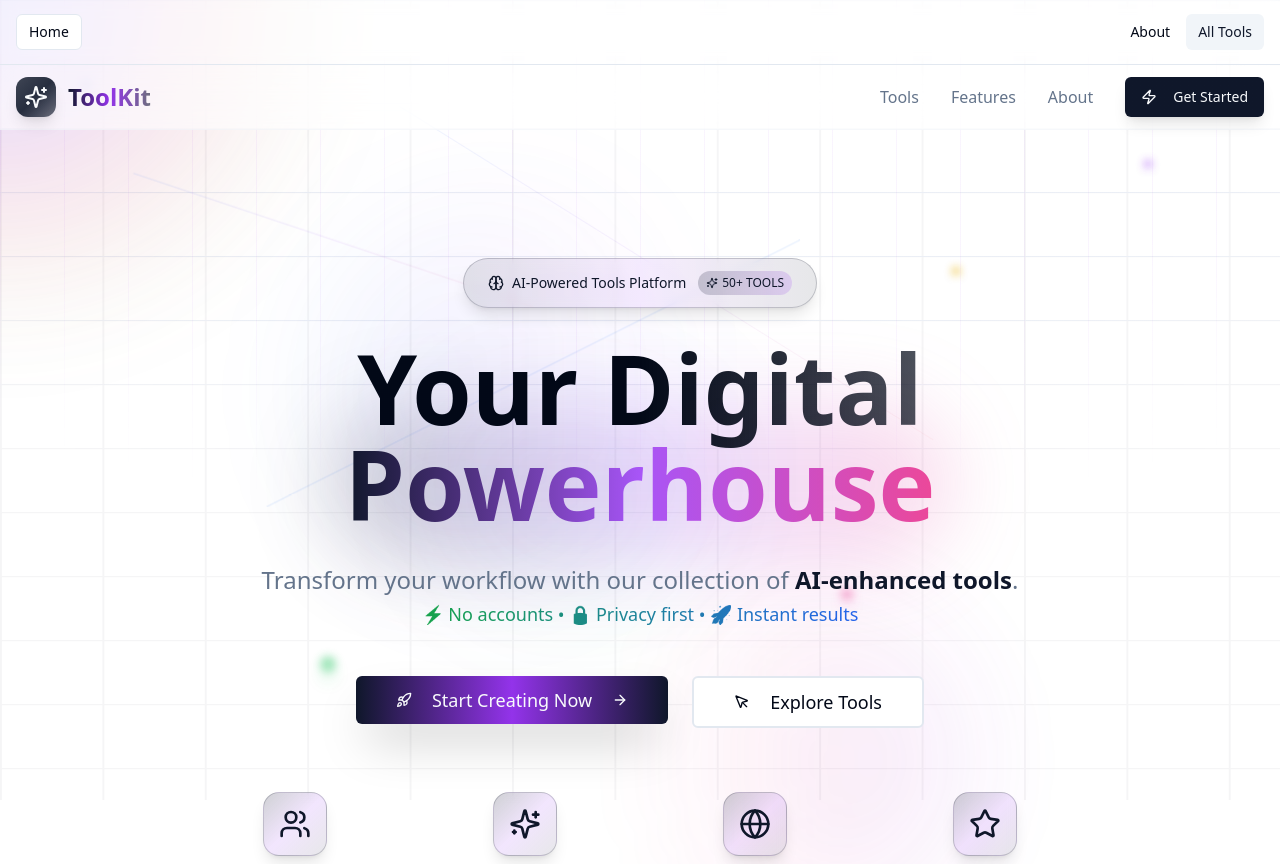
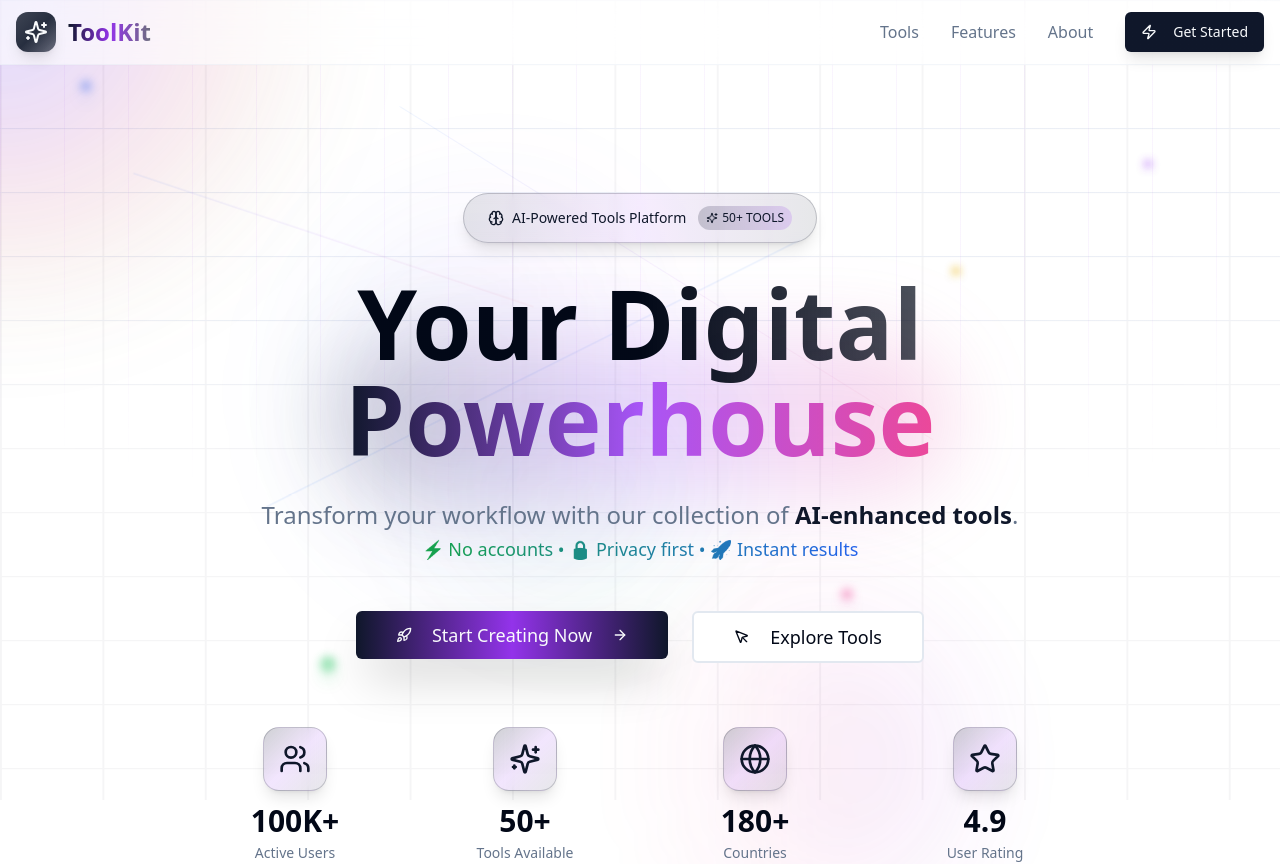
Before and after one commit to mahfuz4223/Ztooly, a React (Vite) app: page / in a window 1280 px wide. Shown: the top 864 px of the page. Built offline with nearby package versions, Linux system fonts and the light colour scheme.

Commit message:
Update home page and navigation
- Updated the home page with a new design and functionality.
- Removed the global navigation from the home page.
- Improved the navigation for the entire application.

```diff
--- a/src/App.tsx
+++ b/src/App.tsx
@@ -1,4 +1,3 @@
-
 import { Toaster } from "@/components/ui/toaster";
 import { Toaster as Sonner } from "@/components/ui/sonner";
 import { TooltipProvider } from "@/components/ui/tooltip";
@@ -159,9 +158,13 @@ const AppHeader = () => {
   );
 };
 
-const AppContent = () => (
+const AppContent = () => {
+  const location = useLocation();
+  // Only show AppHeader when NOT on home page
+  const isHomePage = location.pathname === "/";
+  return (
     <div className="min-h-screen">
-    <AppHeader />
+      {!isHomePage && <AppHeader />}
       <Routes>
         <Route path="/" element={<Index />} />
         <Route path="/qr-generator" element={<QRGenerator />} />
@@ -208,6 +211,7 @@ const AppContent = () => (
       </Routes>
     </div>
   );
+};
 
 const App = () => (
   <QueryClientProvider client={queryClient}>
```
Lines whose indentation alone changed are shown as unchanged.
